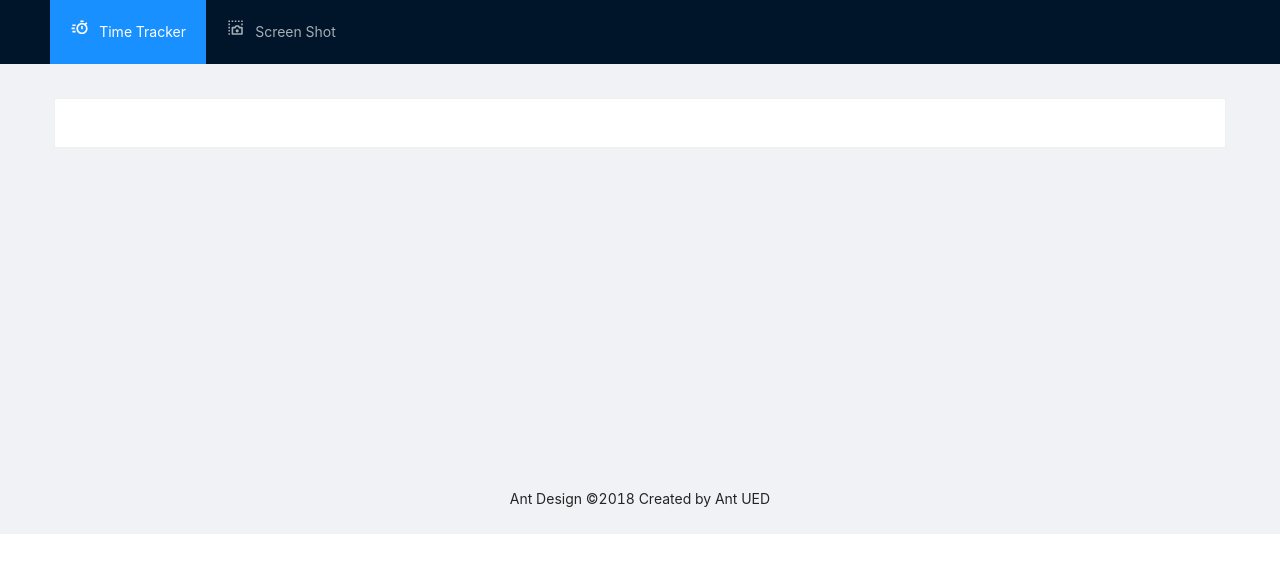
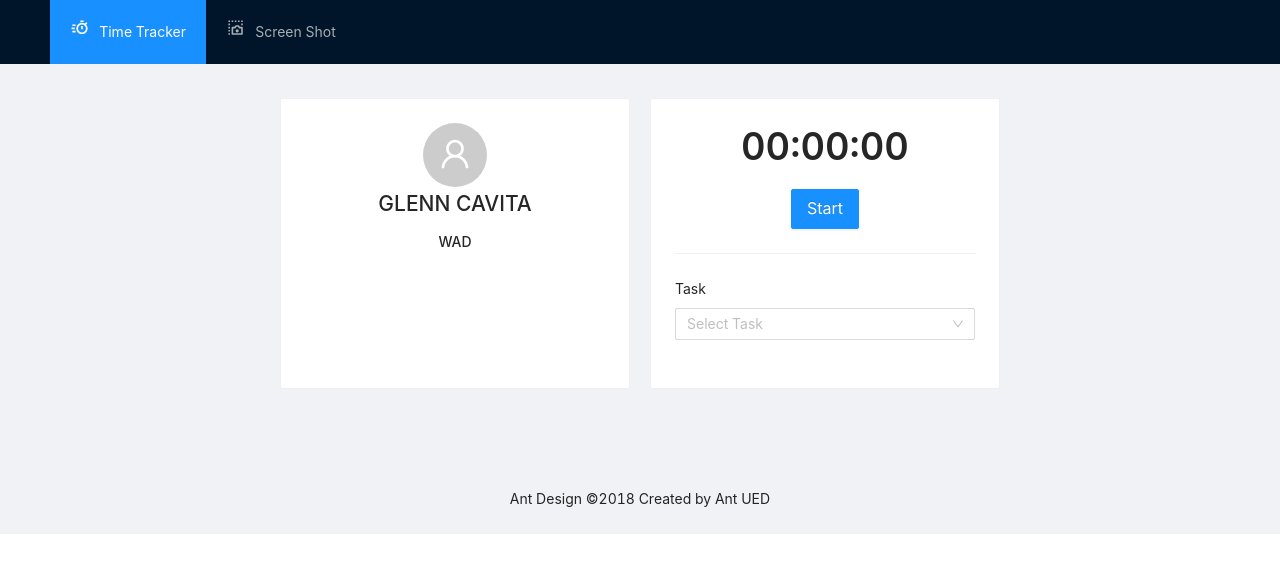
Before and after one commit to Glenn0805/electron-crud, a React (Create React App) app: page /screen-shot in a window 1280 px wide. Both pictures are taken after a click on the item "Time Tracker". Shown: the top 572 px of the page. Built offline with nearby package versions, Linux system fonts and the light colour scheme.

Commit message:
added timetracker component and profile component

```diff
--- a/package.json
+++ b/package.json
@@ -17,6 +17,7 @@
     "react-icons": "^4.6.0",
     "react-router-dom": "^6.4.2",
     "react-scripts": "5.0.1",
+    "react-timer-hook": "^3.0.5",
     "wait-on": "^6.0.1",
     "web-vitals": "^2.1.4"
   },
--- a/src/components/content/time-tracker/TimeTrackerComponent.js
+++ b/src/components/content/time-tracker/TimeTrackerComponent.js
@@ -1,12 +1,30 @@
 import React from 'react'
-import { Card } from 'antd';
+import { Card, Divider, Form } from 'antd';
+import SelectTaskComponent from './time-tracker-component/SelectTaskComponent';
+import ProfileComponent from './profile-component/ProfileComponent';
+import TImerComponent from './time-tracker-component/TImerComponent';
 
 const TimeTrackerComponent = () => {
     return (
+        <div style={{ display: 'flex', gap: '20px', justifyContent: 'center' }}>
+            <Card style={{ width: 350, display: 'flex', justifyContent: 'center' }}>
+                <ProfileComponent />
+            </Card>
+            <Card style={{ display: 'flex', flexDirection: 'column', gap: 10 }}>
+                <TImerComponent />
+                <Divider />
+                <Form
+                    layout="vertical">
+                    <Form.Item
+                        label='Task'>
+                        <SelectTaskComponent />
+                    </Form.Item>
+                </Form>
+            </Card>
 
-        <Card>
+        </div>
 
-        </Card>
+
 
     )
 }
--- /dev/null
+++ b/src/components/content/time-tracker/profile-component/ProfileComponent.js
@@ -0,0 +1,21 @@
+import { UserOutlined } from '@ant-design/icons';
+import { Avatar } from 'antd';
+import React from 'react';
+
+const ProfileComponent = () => {
+
+    return (
+        <>
+            <div style={{
+                display: 'flex', flexDirection: 'column', justifyContent: 'center', width: '100%', alignItems: 'center'
+            }}>
+                < Avatar size={64} icon={< UserOutlined />} />
+                <h2>GLENN CAVITA</h2>
+                <h4>WAD</h4>
+            </div>
+
+        </>
+    )
+}
+
+export default ProfileComponent
--- /dev/null
+++ b/src/components/content/time-tracker/time-tracker-component/SelectTaskComponent.js
@@ -0,0 +1,59 @@
+import { PlusOutlined } from '@ant-design/icons';
+import { Divider, Input, Select, Space, Button } from 'antd';
+import React, { useState, useRef } from 'react';
+const { Option } = Select;
+let index = 0;
+const SelectTaskComponent = () => {
+    const [items, setItems] = useState(['Intramart', 'Anshin', 'Break', 'Training', 'Others']);
+    const [name, setName] = useState('');
+    const inputRef = useRef(null);
+    const onNameChange = (event) => {
+        setName(event.target.value);
+    };
+    const addItem = (e) => {
+        e.preventDefault();
+        setItems([...items, name || `New item ${index++}`]);
+        setName('');
+        setTimeout(() => {
+            inputRef.current?.focus();
+        }, 0);
+    };
+    return (
+        <Select
+            style={{
+                width: 300,
+            }}
+            placeholder="Select Task"
+            dropdownRender={(menu) => (
+                <>
+                    {menu}
+                    <Divider
+                        style={{
+                            margin: '8px 0',
+                        }}
+                    />
+                    <Space
+                        style={{
+                            padding: '0 8px 4px',
+                        }}
+                    >
+                        <Input
+                            placeholder="Enter task"
+                            ref={inputRef}
+                            value={name}
+                            onChange={onNameChange}
+                        />
+                        <Button type="text" icon={<PlusOutlined />} onClick={addItem}>
+                            Add Task
+                        </Button>
+                    </Space>
+                </>
+            )}
+        >
+            {items.map((item) => (
+                <Option key={item}>{item}</Option>
+            ))}
+        </Select>
+    );
+};
+export default SelectTaskComponent;
--- /dev/null
+++ b/src/components/content/time-tracker/time-tracker-component/TImerComponent.js
@@ -0,0 +1,47 @@
+import React, { useState } from 'react'
+import { useStopwatch } from 'react-timer-hook'
+import { Button, Typography, Form } from 'antd'
+const TImerComponent = () => {
+    const [buttonLabel, setButtonLabel] = useState('Start')
+    const [buttonColor, setButtonColor] = useState('primary')
+    const time = new Date()
+    const { Title } = Typography;
+
+    const {
+        seconds,
+        minutes,
+        hours,
+        days,
+        isRunning,
+        start,
+        pause,
+        reset,
+    } = useStopwatch({ autoStart: false });
+
+    const startAndStopTimer = () => {
+        if (isRunning) {
+            setButtonLabel('Start')
+            setButtonColor('primary')
+            return reset(time, false)
+        }
+        setButtonColor('danger')
+        setButtonLabel('Stop')
+        return start()
+    }
+
+    let hrs = hours.toString().length === 1 ? `0${hours}` : hours
+    let mins = minutes.toString().length === 1 ? `0${minutes}` : minutes
+    let secs = seconds.toString().length === 1 ? `0${seconds}` : seconds
+    return (
+        <>
+            <div style={{ display: 'flex', flexDirection: 'column', justifyContent: 'center', alignItems: 'center' }}>
+                <Title >{`${hrs}:${mins}:${secs}`}</Title >
+                <Button size='large' type={buttonColor} onClick={startAndStopTimer}>{buttonLabel}</Button>
+            </div>
+
+        </>
+
+    )
+}
+
+export default TImerComponent
```
Also changed, not shown: 1 other file (tests, documents, lock files or other folders).
